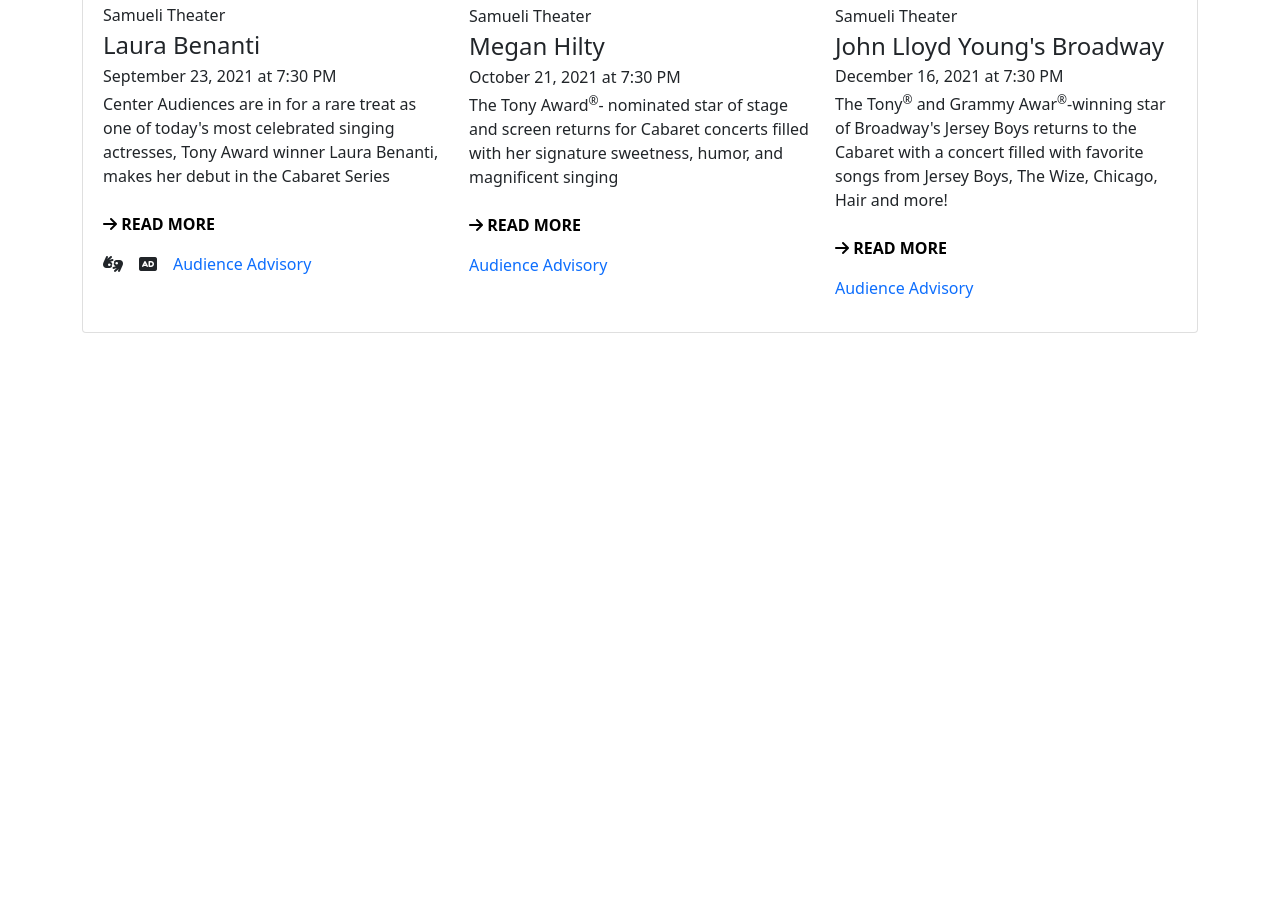
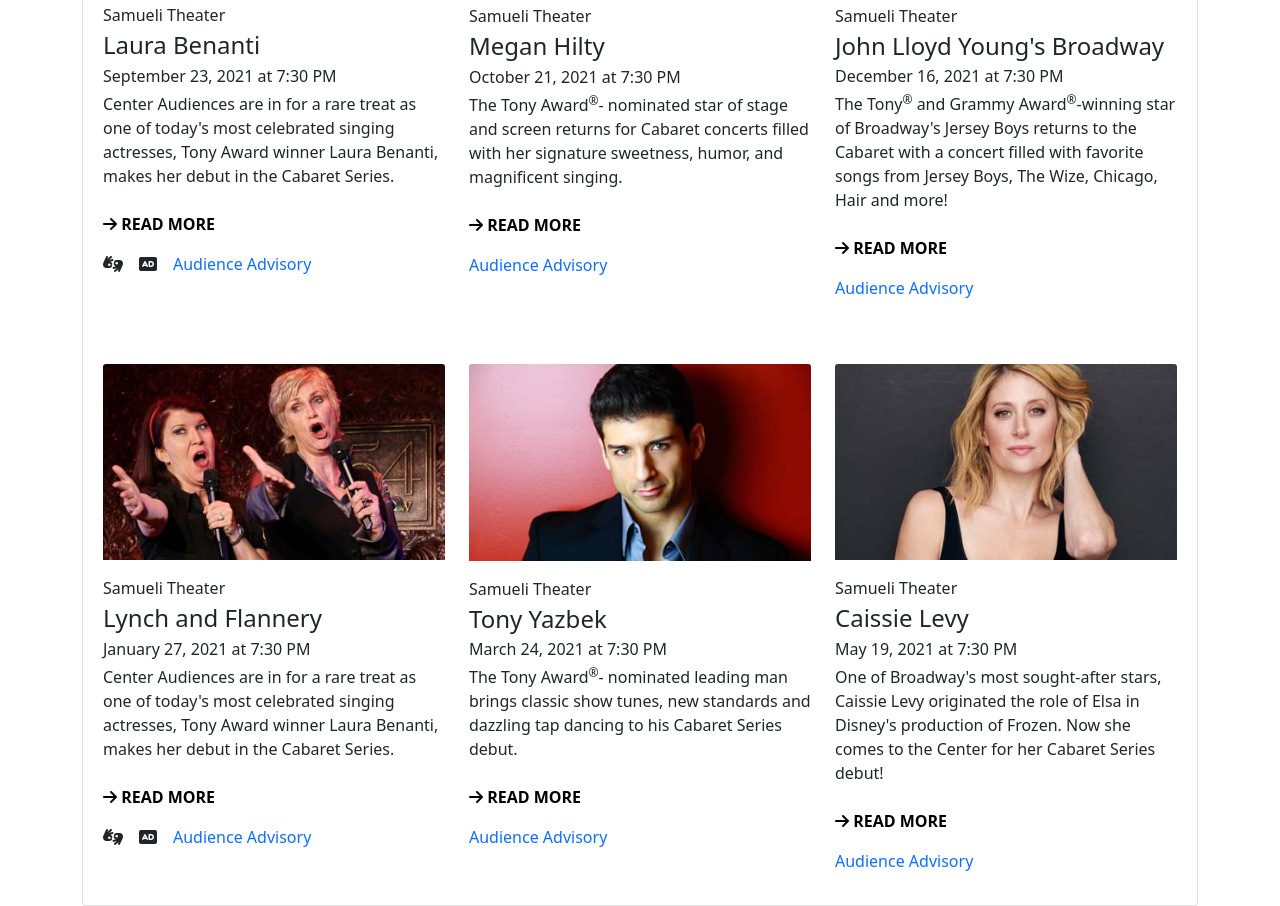
Before and after one commit to patk80/Segerstrom, a plain HTML site: page index.html in a window 1280 px wide. Shown: the part 1105-2011 px from the top of the page. Before the commit the page ends 1438 px from the top, so only its background shows below. Drawn offline with nearby package versions, Linux system fonts and the light colour scheme; a web font is replaced by a local one.

Commit message:
Row 2 of shows added

```diff
--- a/index.html
+++ b/index.html
@@ -150,7 +150,7 @@
                         <!-- "Shows Included in This Package" Container End -->
                         <!-- Show Blocks Start -->
                         <div class="container-fluid p-0">
-                            <!-- Row 1 Start -->
+                            <!-- Row 1 Shows Start -->
                             <div class="row">
                                 <!--Show 1 Start -->
                                 <div class="col-lg-4">
@@ -160,7 +160,7 @@
                                             <p class="m-0">Samueli Theater</p>
                                             <h4 class="card-title my-1">Laura Benanti</h4>
                                             <p class="mb-1">September 23, 2021 at 7:30 PM</p>
-                                            <p class="mb-4">Center Audiences are in for a rare treat as one of today's most celebrated singing actresses, Tony Award winner Laura Benanti, makes her debut in the Cabaret Series</p>
+                                            <p class="mb-4">Center Audiences are in for a rare treat as one of today's most celebrated singing actresses, Tony Award winner Laura Benanti, makes her debut in the Cabaret Series.</p>
                                             <a href="#" class="text-decoration-none fw-bold text-uppercase text-black"><i class="fas fa-arrow-right"></i> Read More</a>
                                             <div class="d-flex align-items-center mt-3">
                                                 <i class="fas fa-american-sign-language-interpreting pe-3"></i>
@@ -179,7 +179,7 @@
                                             <p class="m-0">Samueli Theater</p>
                                             <h4 class="card-title my-1">Megan Hilty</h4>
                                             <p class="mb-1">October 21, 2021 at 7:30 PM</p>
-                                            <p class="mb-4">The Tony Award<sup>&reg;</sup>- nominated star of stage and screen returns for Cabaret concerts filled with her signature sweetness, humor, and magnificent singing</p>
+                                            <p class="mb-4">The Tony Award<sup>&reg;</sup>- nominated star of stage and screen returns for Cabaret concerts filled with her signature sweetness, humor, and magnificent singing.</p>
                                             <a href="#" class="text-decoration-none fw-bold text-uppercase text-black"><i class="fas fa-arrow-right"></i> Read More</a>
                                             <div class="mt-3">
                                                 <a href="#" class="m-0 text-decoration-none">Audience Advisory</a>
@@ -196,7 +196,7 @@
                                             <p class="m-0">Samueli Theater</p>
                                             <h4 class="card-title my-1">John Lloyd Young's Broadway</h4>
                                             <p class="mb-1">December 16, 2021 at 7:30 PM</p>
-                                            <p class="mb-4">The Tony<sup>&reg;</sup> and Grammy Awar<sup>&reg;</sup>-winning star of Broadway's Jersey Boys returns to the Cabaret with a concert filled with favorite songs from Jersey Boys, The Wize, Chicago, Hair and more!</p>
+                                            <p class="mb-4">The Tony<sup>&reg;</sup> and Grammy Award<sup>&reg;</sup>-winning star of Broadway's Jersey Boys returns to the Cabaret with a concert filled with favorite songs from Jersey Boys, The Wize, Chicago, Hair and more!</p>
                                             <a href="#" class="text-decoration-none fw-bold text-uppercase text-black"><i class="fas fa-arrow-right"></i> Read More</a>
                                             <div class="mt-3">
                                                 <a href="#" class="m-0 text-decoration-none">Audience Advisory</a>
@@ -206,7 +206,64 @@
                                 </div>
                                 <!--Show 3 End -->
                             </div>
-                            <!-- Row 1 End -->
+                            <!-- Row 1 Shows End -->
+                            <!-- Row 2 Shows Start -->
+                            <div class="row">
+                                <!--Show 4 Start -->
+                                <div class="col-lg-4">
+                                    <div class="card mt-5 border-0">
+                                        <img src="/assets/lynch-and-flannery.jpg" class="card-img-top" alt="Lynch and Flannery">
+                                        <div class="card-body px-0">
+                                            <p class="m-0">Samueli Theater</p>
+                                            <h4 class="card-title my-1">Lynch and Flannery</h4>
+                                            <p class="mb-1">January 27, 2021 at 7:30 PM</p>
+                                            <p class="mb-4">Center Audiences are in for a rare treat as one of today's most celebrated singing actresses, Tony Award winner Laura Benanti, makes her debut in the Cabaret Series.</p>
+                                            <a href="#" class="text-decoration-none fw-bold text-uppercase text-black"><i class="fas fa-arrow-right"></i> Read More</a>
+                                            <div class="d-flex align-items-center mt-3">
+                                                <i class="fas fa-american-sign-language-interpreting pe-3"></i>
+                                                <i class="fas fa-audio-description pe-3"></i>
+                                                <a href="#" class="m-0 text-decoration-none">Audience Advisory</a>
+                                            </div>
+                                        </div>
+                                    </div>
+                                </div>
+                                <!--Show 4 End -->
+                                <!--Show 5 Start -->
+                                <div class="col-lg-4">
+                                    <div class="card mt-5 border-0">
+                                        <img src="/assets/tony-yazbek.jpg" class="card-img-top" alt="Tony Yazbek">
+                                        <div class="card-body px-0">
+                                            <p class="m-0">Samueli Theater</p>
+                                            <h4 class="card-title my-1">Tony Yazbek</h4>
+                                            <p class="mb-1">March 24, 2021 at 7:30 PM</p>
+                                            <p class="mb-4">The Tony Award<sup>&reg;</sup>- nominated leading man brings classic show tunes, new standards and dazzling tap dancing to his Cabaret Series debut.</p>
+                                            <a href="#" class="text-decoration-none fw-bold text-uppercase text-black"><i class="fas fa-arrow-right"></i> Read More</a>
+                                            <div class="mt-3">
+                                                <a href="#" class="m-0 text-decoration-none">Audience Advisory</a>
+                                            </div>
+                                        </div>
+                                    </div>
+                                </div>
+                                <!--Show 5 End -->
+                                <!--Show 6 Start -->
+                                <div class="col-lg-4">
+                                    <div class="card mt-5 border-0">
+                                        <img src="/assets/caissie-levy.jpg" class="card-img-top" alt="Caissie Levy">
+                                        <div class="card-body px-0">
+                                            <p class="m-0">Samueli Theater</p>
+                                            <h4 class="card-title my-1">Caissie Levy</h4>
+                                            <p class="mb-1">May 19, 2021 at 7:30 PM</p>
+                                            <p class="mb-4">One of Broadway's most sought-after stars, Caissie Levy originated the role of Elsa in Disney's production of Frozen. Now she comes to the Center for her Cabaret Series debut!</p>
+                                            <a href="#" class="text-decoration-none fw-bold text-uppercase text-black"><i class="fas fa-arrow-right"></i> Read More</a>
+                                            <div class="mt-3">
+                                                <a href="#" class="m-0 text-decoration-none">Audience Advisory</a>
+                                            </div>
+                                        </div>
+                                    </div>
+                                </div>
+                                <!--Show 6 End -->
+                            </div>
+                            <!-- Row 2 Shows End -->
                         </div>
                         <!-- Show Blocks End -->
                     </div>
```
